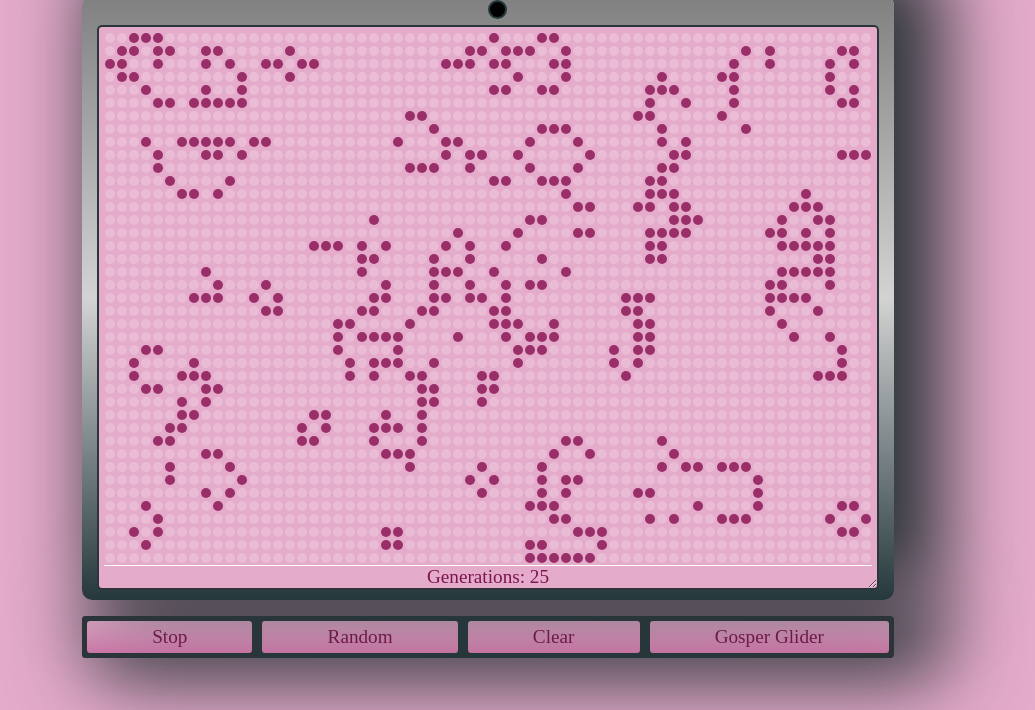
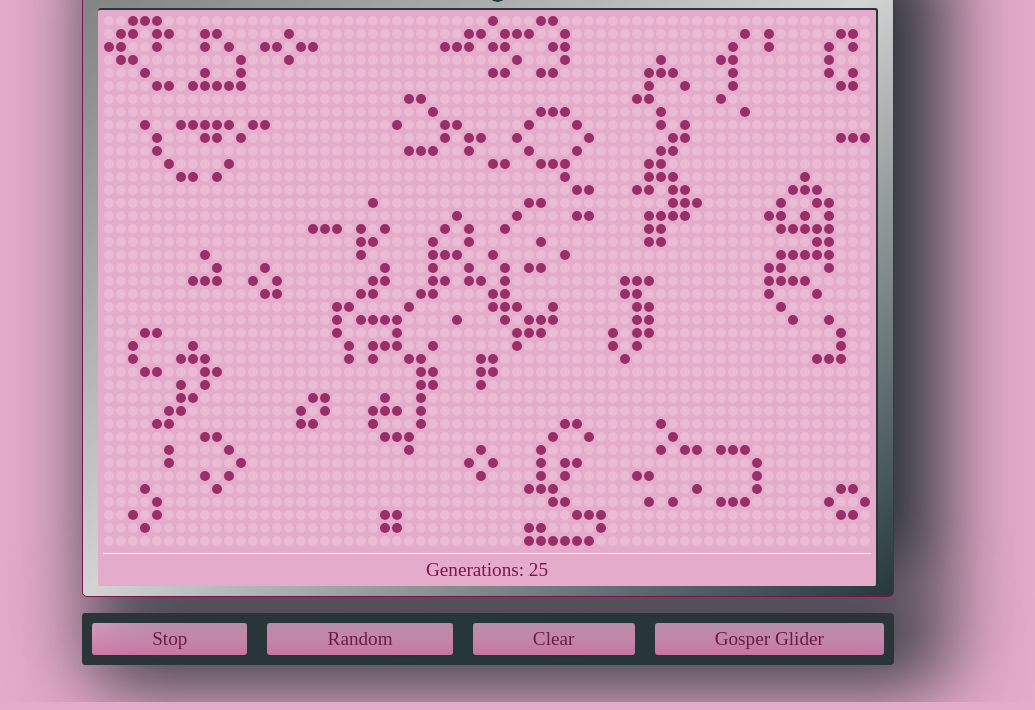
Before and after one commit to vijayabharathib/fcc-project-game-of-life, a React app: page / in a window 1280 px wide. Shown: the part 100-810 px from the top of the page, without its empty margins (152-1187 px from the left). Built offline with nearby package versions, Linux system fonts and the light colour scheme.

Commit message:
fix test and style

```diff
--- a/src/styles/scss/GameBoard.scss
+++ b/src/styles/scss/GameBoard.scss
@@ -1,34 +1,43 @@
 @import 'settings';
 .c-game__board {
   margin: 0 auto;
-  padding: 5px;
+  padding: 3px;
   background: $color-secondary-2-1;
-  border-left: 0;
-  border-bottom: 0;
-//  background: transparentize($color-white,.7);
-  border-radius: 5px;
-  resize: both;
-  overflow: auto;
+  border-radius: 3px;
   list-style: none;
-  border: 1px solid $color-secondary-2-4;
   @media (min-width: 50em) {
     border: 2px solid $color-gun-metal;
+    border-left: 0;
+    border-bottom: 0;
+    padding: 5px;
   }
   li{
     margin: 0;
     line-height: 12px;
   }
+  .game__generation {
+    color: $color-secondary-2-4;
+    margin: 0;
+    margin-top: 5px;
+    border-top: 1px solid white;
+    padding: 5px;
+    padding-top: 10px;
+    display: block;
+    background: $color-secondary-2-1;
+    font-size: 1.2em;
+    width: inherit;
+  }
 }
 
 .frame {
-  resize: both;
-  border-radius: 10px;
+  border-radius: 5px;
   display: inline-block;
   background: grey;
-  background: linear-gradient(to bottom, grey, lightgrey, $color-dark-slate-grey);
+  background: linear-gradient(to bottom right, grey, lightgrey, $color-dark-slate-grey);
   margin: 0 auto;
   width: auto;
   position: relative;
+  border: 1px solid $color-secondary-2-4;
   @media (min-width: 50em){
     padding: 30px 15px 10px 15px;
     box-shadow: 30px -20px 80px 20px $color-gun-metal;
@@ -58,16 +67,3 @@
     margin: 1px;
   }
 }
-
-.game__generation {
-  color: $color-secondary-2-4;
-  margin: 0;
-  border-top: 1px solid white;
-  padding-top: 5px;
-  margin-top: 5px;
-  display: block;
-  background: $color-secondary-2-1;
-  font-size: 1.2em;
-  width: inherit;
-
-}
--- a/src/styles/scss/GameControl.scss
+++ b/src/styles/scss/GameControl.scss
@@ -23,11 +23,12 @@
   align-items: center;
   justify-content: space-around;
 }
+
 .game__toggle {
   flex-grow: 1;
   padding: 5px;
+  margin: 10px;
   font-size: 1.2em;
-  margin: 5px;
   border-radius: 3px;
   border: 0;
   box-shadow: 0;
--- a/src/styles/scss/index.scss
+++ b/src/styles/scss/index.scss
@@ -12,9 +12,7 @@ body {
   background: $color-secondary-2-1;
   height: 100%;
   margin: 2px;
-  @media(min-width: 40em) {
-    margin-top: 10px;
-  }
+
 }
 .svg-sprite {
   display: none;
@@ -22,6 +20,7 @@ body {
 .container{
   margin: 0 auto;
   padding: 5px;
+  padding-top: 0;
   border-radius: 10px;
   @media(min-width: 40em) {
     padding: 10px;
@@ -37,7 +36,7 @@ body {
 }
 .brand{
   font-size: 3em;
-  margin: 10px auto;
+  margin: 0 auto 10px auto;
   text-align: center;
   color: $color-secondary-2-0;
   text-shadow: 0 -1px 1px $color-secondary-2-3,
```
Also changed, not shown: test/unit/Reducers.test.js (+2 -1 lines), src/styles/css/GameBoard.css, src/styles/css/GameControl.css, src/styles/css/index.css.
